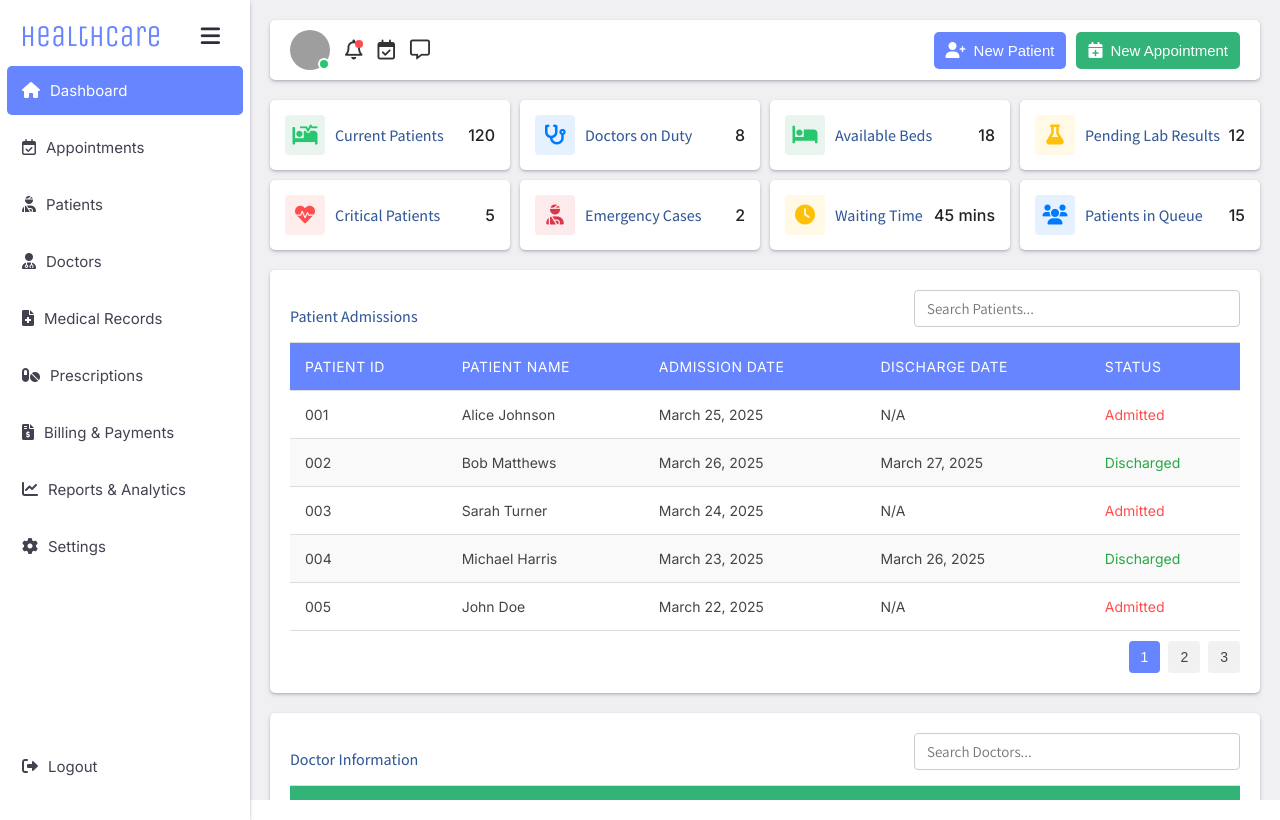
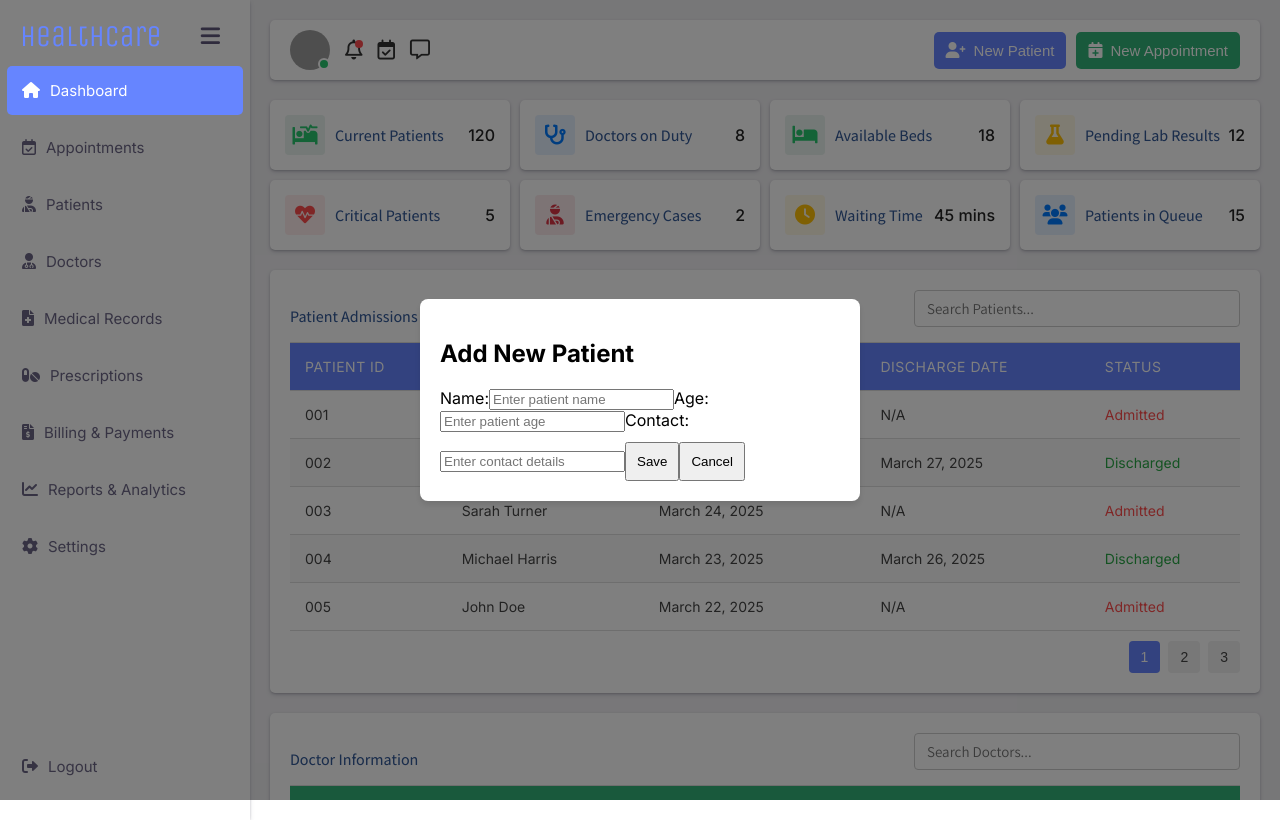
Before and after one commit to joseph-johnson27001/healthcare-dashboard, a Vue app: page / in a window 1280 px wide. Both pictures are taken after a click on the button "New Patient". Built offline with nearby package versions, Linux system fonts and the light colour scheme; grey boxes are pictures that could not be loaded.

Commit message:
New Patient Modal (not designed)

```diff
--- /dev/null
+++ b/src/components/Modals/NewPatientModal.vue
@@ -0,0 +1,54 @@
+<template>
+  <div class="modal-overlay" @click.self="$emit('close')">
+    <div class="modal-content">
+      <h2>Add New Patient</h2>
+      <form>
+        <label>Name:</label>
+        <input type="text" placeholder="Enter patient name" />
+
+        <label>Age:</label>
+        <input type="number" placeholder="Enter patient age" />
+
+        <label>Contact:</label>
+        <input type="text" placeholder="Enter contact details" />
+
+        <button type="submit">Save</button>
+        <button type="button" @click="$emit('close')">Cancel</button>
+      </form>
+    </div>
+  </div>
+</template>
+
+<script>
+export default {
+  name: "NewPatientModal",
+};
+</script>
+
+<style scoped>
+.modal-overlay {
+  position: fixed;
+  top: 0;
+  left: 0;
+  width: 100%;
+  height: 100%;
+  background: rgba(0, 0, 0, 0.5);
+  display: flex;
+  justify-content: center;
+  align-items: center;
+}
+
+.modal-content {
+  background: white;
+  padding: 20px;
+  border-radius: 8px;
+  width: 400px;
+  box-shadow: 0px 4px 6px rgba(0, 0, 0, 0.1);
+}
+
+button {
+  margin-top: 10px;
+  padding: 10px;
+  cursor: pointer;
+}
+</style>
--- a/src/components/UI/TopCard.vue
+++ b/src/components/UI/TopCard.vue
@@ -17,7 +17,7 @@
     <!-- Right Section (Add Buttons) -->
     <div class="button-container">
       <div class="add-patient">
-        <button class="add-patient-btn">
+        <button class="add-patient-btn" @click="showNewPatientModal = true">
           <i class="fas fa-user-plus"></i> New Patient
         </button>
       </div>
@@ -28,12 +28,27 @@
         </button>
       </div>
     </div>
+    <!-- New Patient Modal -->
+    <NewPatientModal
+      v-if="showNewPatientModal"
+      @close="showNewPatientModal = false"
+    />
   </div>
 </template>
 
 <script>
+import NewPatientModal from "@/components/Modals/NewPatientModal.vue";
+
 export default {
   name: "TopCard",
+  components: {
+    NewPatientModal,
+  },
+  data() {
+    return {
+      showNewPatientModal: false,
+    };
+  },
 };
 </script>
 
@@ -68,6 +83,7 @@ export default {
   display: flex;
   align-items: center;
   gap: 8px;
+  outline: none;
 }
 
 .add-appointment-btn {
```
Also changed, not shown: src/components/Modals/NewAppointmentModal.vue (added).
